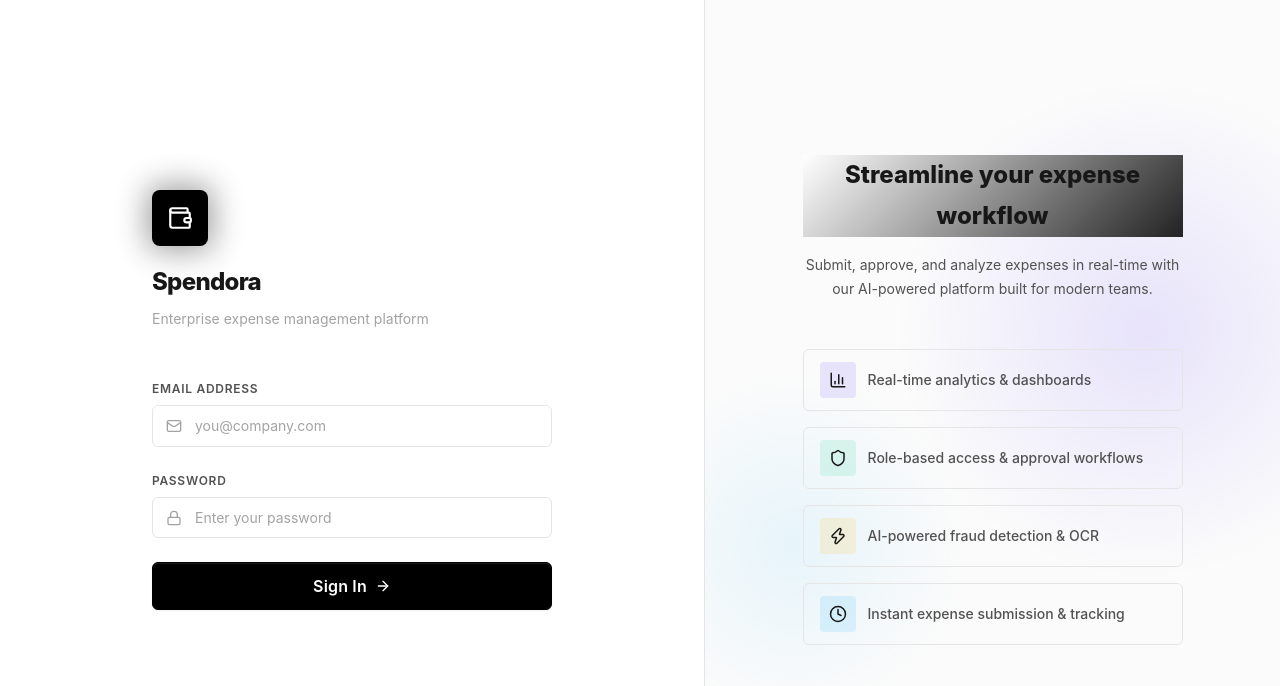
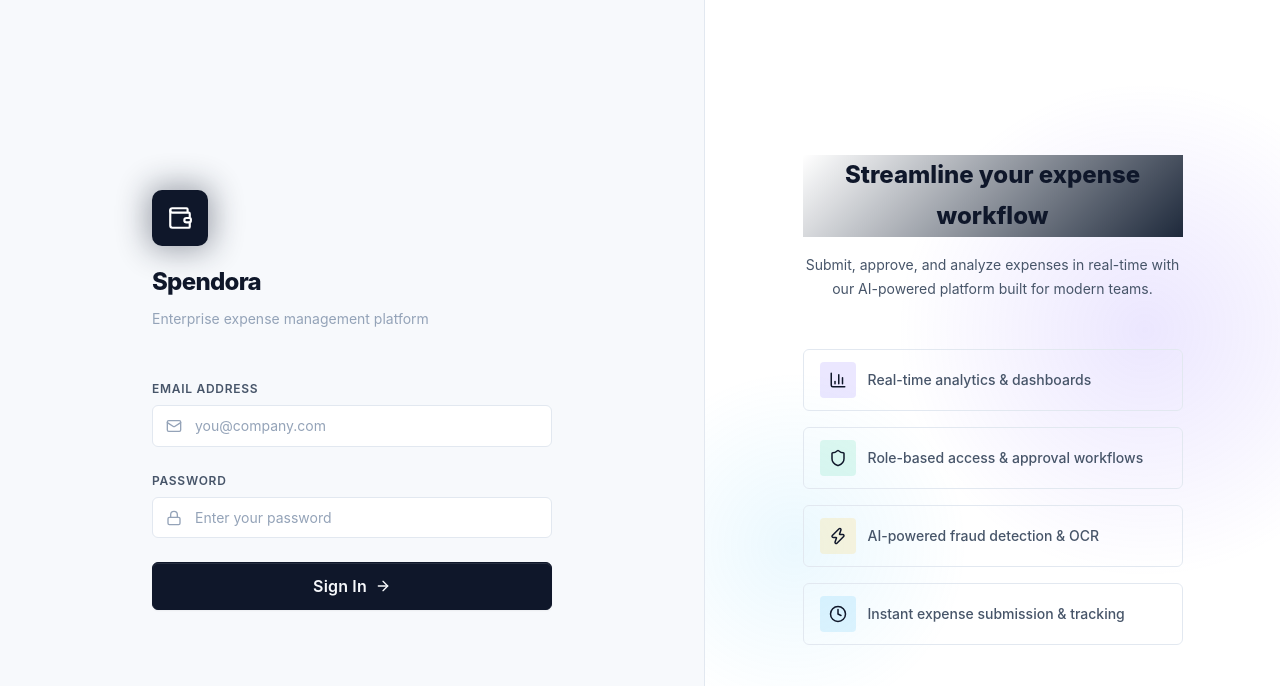
Before and after one commit to Akaash7245/Corporate-expense-tracker, a React (Vite) app in the folder client/: page / in a window 1280 px wide. Shown: the top 686 px of the page. Built offline with nearby package versions, Linux system fonts and the light colour scheme.

Commit message:
fix(ui): remove KPI solid background block bug and completely overhaul light mode palette to Stripe aesthetic

```diff
--- a/client/src/index.css
+++ b/client/src/index.css
@@ -1,52 +1,53 @@
+
 
 :root, [data-theme="light"] {
-  /* Color Palette - Premium Light */
-  --color-bg-primary: #ffffff;
-  --color-bg-secondary: #fbfbfb;
-  --color-bg-tertiary: #f5f5f5;
-  --color-bg-card: #ffffff;
-  --color-bg-card-hover: #fbfbfb;
-  --color-bg-card-solid: #ffffff;
+  /* Stripe-inspired Light Mode Palette */
+  --color-bg-primary: #F7F9FC;
+  --color-bg-secondary: #F1F5F9;
+  --color-bg-tertiary: #E2E8F0;
+  --color-bg-card: #FFFFFF;
+  --color-bg-card-hover: #F8FAFC;
+  --color-bg-card-solid: #FFFFFF;
   --color-bg-glass: rgba(255, 255, 255, 0.95);
-  --color-bg-glass-strong: #f5f5f5;
-  --color-bg-input: #ffffff;
-  --color-bg-input-focus: #ffffff;
+  --color-bg-glass-strong: #F8FAFC;
+  --color-bg-input: #FFFFFF;
+  --color-bg-input-focus: #FFFFFF;
 
   /* Accent Colors */
-  --color-primary: #000000;
-  --color-primary-light: #222222;
+  --color-primary: #0F172A; /* Slate 900 for Primary Buttons */
+  --color-primary-light: #1E293B;
   --color-primary-dark: #000000;
   --color-primary-glow: transparent;
-  --color-primary-subtle: #f5f5f5;
-  --color-secondary: #737373;
+  --color-primary-subtle: #F1F5F9;
+  --color-secondary: #64748B;
   --color-accent: #2563eb;
   --color-accent-light: #3b82f6;
   --color-accent-glow: transparent;
 
   /* Status Colors */
-  --color-success: #059669;
-  --color-success-bg: #ecfdf5;
-  --color-success-border: #a7f3d0;
-  --color-warning: #d97706;
-  --color-warning-bg: #fffbeb;
-  --color-warning-border: #fde68a;
-  --color-error: #dc2626;
-  --color-error-bg: #fef2f2;
-  --color-error-border: #fecaca;
-  --color-info: #2563eb;
-  --color-info-bg: #eff6ff;
-  --color-info-border: #bfdbfe;
+  --color-success: #10B981;
+  --color-success-bg: #ECFDF5;
+  --color-success-border: #A7F3D0;
+  --color-warning: #F59E0B;
+  --color-warning-bg: #FFFBEB;
+  --color-warning-border: #FDE68A;
+  --color-error: #EF4444;
+  --color-error-bg: #FEF2F2;
+  --color-error-border: #FECACA;
+  --color-info: #3B82F6;
+  --color-info-bg: #EFF6FF;
+  --color-info-border: #BFDBFE;
 
   /* Text Colors */
-  --color-text-primary: #171717;
-  --color-text-secondary: #525252;
-  --color-text-muted: #a3a3a3;
-  --color-text-accent: #171717;
+  --color-text-primary: #0F172A;
+  --color-text-secondary: #475569;
+  --color-text-muted: #94A3B8;
+  --color-text-accent: #0F172A;
 
   /* Border Colors */
-  --color-border: #e5e5e5;
-  --color-border-light: #f5f5f5;
-  --color-border-active: #d4d4d4;
+  --color-border: #E2E8F0;
+  --color-border-light: #F1F5F9;
+  --color-border-active: #CBD5E1;
 
   /* Gradients */
   --gradient-primary: var(--color-primary);
@@ -54,17 +55,17 @@
   --gradient-success: var(--color-success);
   --gradient-warm: var(--color-warning);
   --gradient-card: var(--color-bg-card);
-  --gradient-sidebar: #fbfbfb;
+  --gradient-sidebar: #FFFFFF;
   --gradient-mesh: none;
 
-  /* Shadows - Minimalist */
+  /* Shadows - Beautiful soft drop shadows for cards on light background */
   --shadow-sm: 0 1px 2px 0 rgba(0, 0, 0, 0.05);
-  --shadow-md: 0 4px 6px -1px rgba(0, 0, 0, 0.05), 0 2px 4px -1px rgba(0, 0, 0, 0.03);
-  --shadow-lg: 0 10px 15px -3px rgba(0, 0, 0, 0.05), 0 4px 6px -2px rgba(0, 0, 0, 0.03);
-  --shadow-xl: 0 20px 25px -5px rgba(0, 0, 0, 0.05), 0 10px 10px -5px rgba(0, 0, 0, 0.02);
+  --shadow-md: 0 4px 6px -1px rgba(0, 0, 0, 0.08), 0 2px 4px -1px rgba(0, 0, 0, 0.04);
+  --shadow-lg: 0 10px 15px -3px rgba(0, 0, 0, 0.08), 0 4px 6px -2px rgba(0, 0, 0, 0.04);
+  --shadow-xl: 0 20px 25px -5px rgba(0, 0, 0, 0.08), 0 10px 10px -5px rgba(0, 0, 0, 0.03);
   --shadow-glow: none;
   --shadow-glow-strong: none;
-  --shadow-card: 0 1px 3px rgba(0,0,0,0.06), 0 1px 2px rgba(0,0,0,0.03);
+  --shadow-card: 0 2px 4px rgba(0,0,0,0.02), 0 4px 12px rgba(0,0,0,0.04);
 
   /* Typography */
   --font-family: 'Inter', -apple-system, BlinkMacSystemFont, 'Segoe UI', Roboto, sans-serif;
@@ -89,7 +90,7 @@
   /* Border Radius */
   --radius-sm: 4px;
   --radius-md: 6px;
-  --radius-lg: 8px;
+  --radius-lg: 10px;
   --radius-xl: 12px;
   --radius-2xl: 16px;
   --radius-full: 9999px;
@@ -476,7 +477,7 @@ textarea.input-field { resize: vertical; min-height: 100px; }
   letter-spacing: -1px;
   margin-bottom: 4px;
   line-height: 1.1;
-  background: linear-gradient(135deg, var(--color-text-primary) 0%, var(--color-text-secondary) 100%);
+  color: var(--color-text-primary);
 }
 
 .kpi-change {
```
Also changed, not shown: 1 other file (tests, documents, lock files or other folders).
